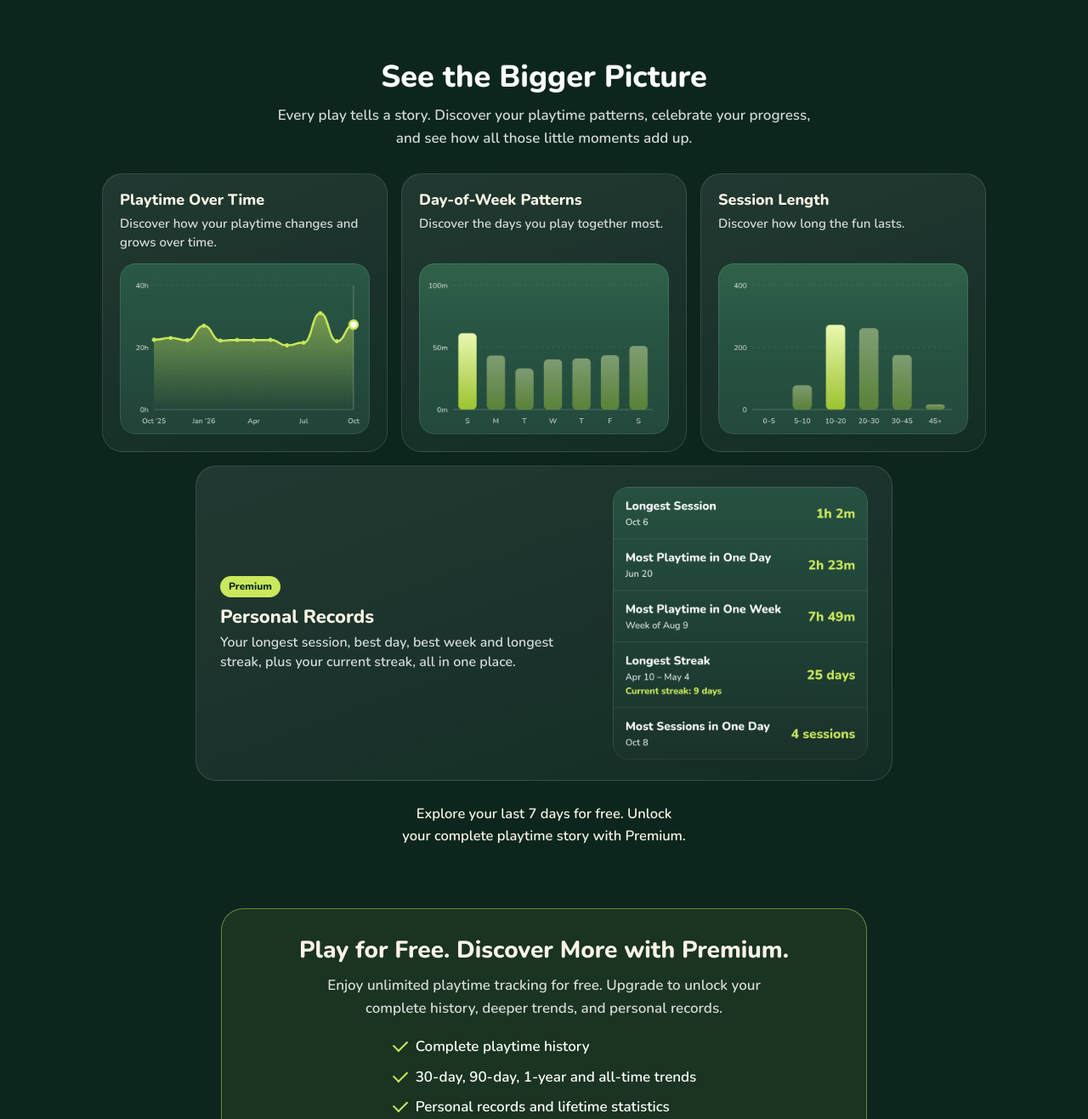
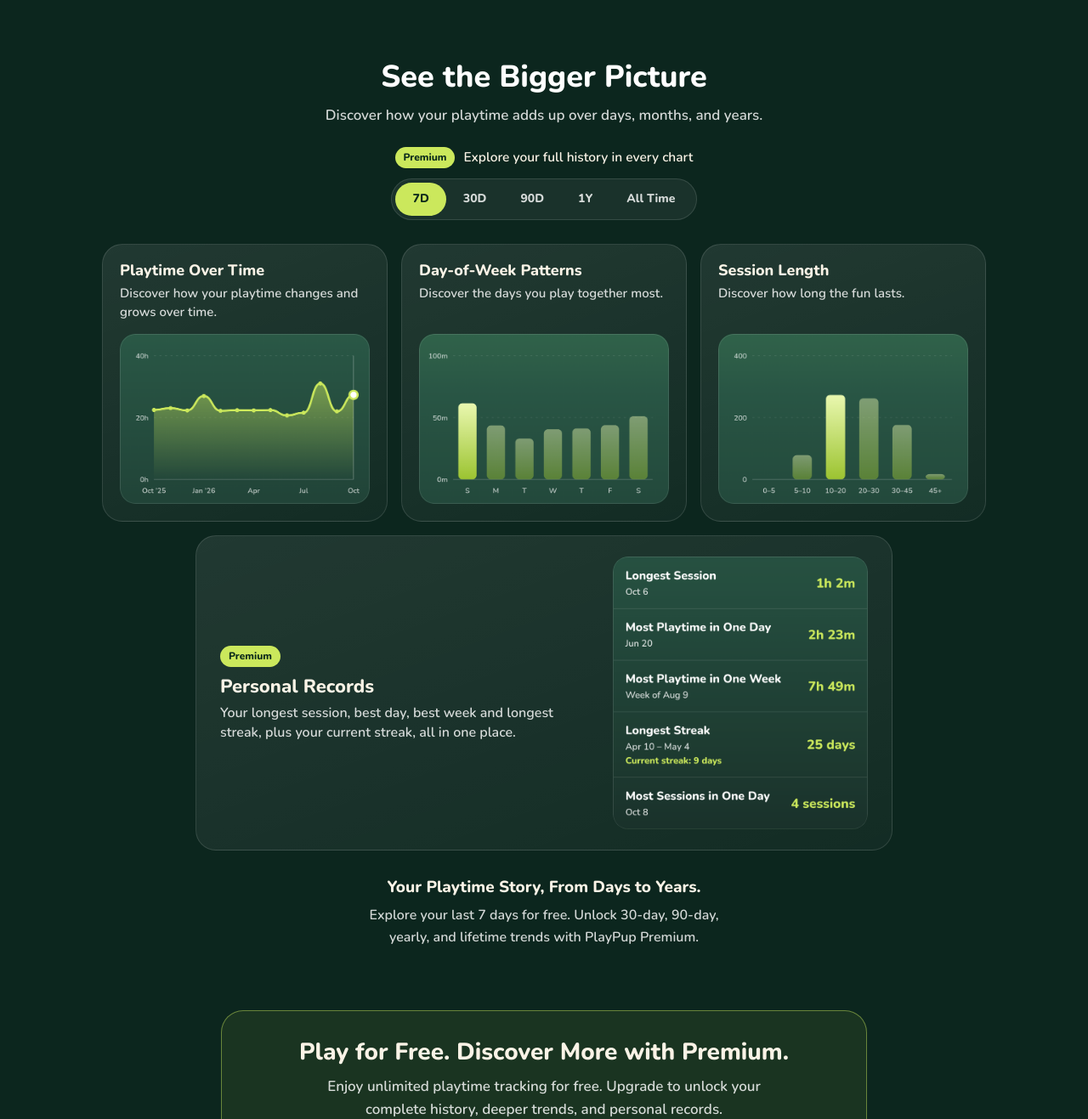
Before and after one commit to sswaller4141-PlayPup/playpup-site, a plain HTML site: page index.html in a window 1280 px wide. Shown: the part 2317-3634 px from the top of the page at 85% size. Drawn offline with Linux system fonts and the light colour scheme.

Commit message:
Bigger Picture: time-range preview, new intro and Premium closing lines
Co-Authored-By: Claude Opus 5.5 <noreply@anthropic.com>

```diff
--- a/assets/site.css
+++ b/assets/site.css
@@ -122,7 +122,14 @@ section { padding-block: 36px; }
 .records-card h3 { font-size: 22px; margin-top: 10px; }
 .records-card figcaption p { font-size: 16px; margin-bottom: 0; max-width: 420px; }
 .premium-tag { display: inline-block; font-size: 12px; font-weight: 800; padding: 3px 10px; border-radius: 99px; color: var(--on-lime); background: var(--lime); }
-.bigger-note { text-align: center; color: var(--cream); font-size: 16.5px; margin: 26px auto 0; max-width: 620px; text-wrap: balance; }
+.bigger-note { text-align: center; margin: 28px auto 0; max-width: 640px; }
+.bigger-note p { margin: 0; color: var(--muted); font-size: 16px; text-wrap: balance; }
+.bigger-note .bigger-note-title { color: var(--cream); font-weight: 800; font-size: 19px; margin-bottom: 6px; }
+.range-preview { display: flex; flex-direction: column; align-items: center; gap: 12px; margin-top: 24px; }
+.range-label { margin: 0; color: var(--cream); font-size: 15.5px; display: flex; align-items: center; gap: 10px; flex-wrap: wrap; justify-content: center; }
+.range-pills { display: flex; padding: 4px; border-radius: 99px; background: var(--card); border: 1px solid var(--line); }
+.range-pills span { padding: 8px clamp(12px, 2.6vw, 20px); border-radius: 99px; font-weight: 800; font-size: 14px; color: var(--muted); white-space: nowrap; }
+.range-pills span.on { background: var(--lime); color: var(--on-lime); }
 @media (max-width: 860px) {
   .chart-grid { grid-template-columns: 1fr; max-width: 520px; margin-inline: auto; }
   .records-card { grid-template-columns: 1fr; max-width: 520px; margin-inline: auto; }
@@ -178,3 +185,5 @@ details p, details ol, details ul { margin-top: 0; }
 .site-footer .wrap { display: flex; justify-content: space-between; gap: 12px; flex-wrap: wrap; }
 .site-footer a { color: var(--muted); margin-right: 16px; }
 .site-footer a:hover { color: var(--ink); }
+
+.nowrap { white-space: nowrap; }
--- a/index.html
+++ b/index.html
@@ -13,7 +13,7 @@
   <meta property="og:image" content="https://playpup.app/assets/og-image.png">
   <meta property="og:url" content="https://playpup.app/">
   <meta name="twitter:card" content="summary_large_image">
-  <link rel="stylesheet" href="assets/site.css?v=6">
+  <link rel="stylesheet" href="assets/site.css?v=7">
 </head>
 <body>
   <header class="site-header">
@@ -130,7 +130,14 @@
     <section class="bigger" aria-labelledby="bigger-title">
       <div class="wrap">
         <h2 class="section-title" id="bigger-title">See the Bigger Picture</h2>
-        <p class="section-sub">Every play tells a story. Discover your playtime patterns, celebrate your progress, and see how all those little moments add up.</p>
+        <p class="section-sub">Discover how your playtime adds up over days, months, and years.</p>
+        <!-- A preview of the range control inside each chart (not a working control). -->
+        <div class="range-preview" role="img" aria-label="Each chart can show 7 days for free, or 30 days, 90 days, 1 year and all time with Premium">
+          <p class="range-label"><span class="premium-tag">Premium</span> Explore your full history in every chart</p>
+          <div class="range-pills" aria-hidden="true">
+            <span class="on">7D</span><span>30D</span><span>90D</span><span>1Y</span><span>All Time</span>
+          </div>
+        </div>
         <div class="chart-grid">
           <figure class="chart-card">
             <figcaption><h3>Playtime Over Time</h3><p>Discover how your playtime changes and grows over time.</p></figcaption>
@@ -153,7 +160,10 @@
           </figcaption>
           <img src="assets/charts/records.png?v=1" alt="Personal records: longest session 1 hour 2 minutes, most playtime in one day 2 hours 23 minutes, most in one week 7 hours 49 minutes, longest streak 25 days" width="720" height="770" loading="lazy">
         </figure>
-        <p class="bigger-note">Explore your last 7 days for free. Unlock your complete playtime story with Premium.</p>
+        <div class="bigger-note">
+          <p class="bigger-note-title">Your Playtime Story, From Days to Years.</p>
+          <p>Explore your last 7 days for free. Unlock <span class="nowrap">30-day</span>, <span class="nowrap">90-day</span>, yearly, and lifetime trends with PlayPup Premium.</p>
+        </div>
       </div>
     </section>
 
```
Also changed, not shown: 404.html (+1 -1 lines), privacy.html (+1 -1 lines), support.html (+1 -1 lines), terms.html (+1 -1 lines).
